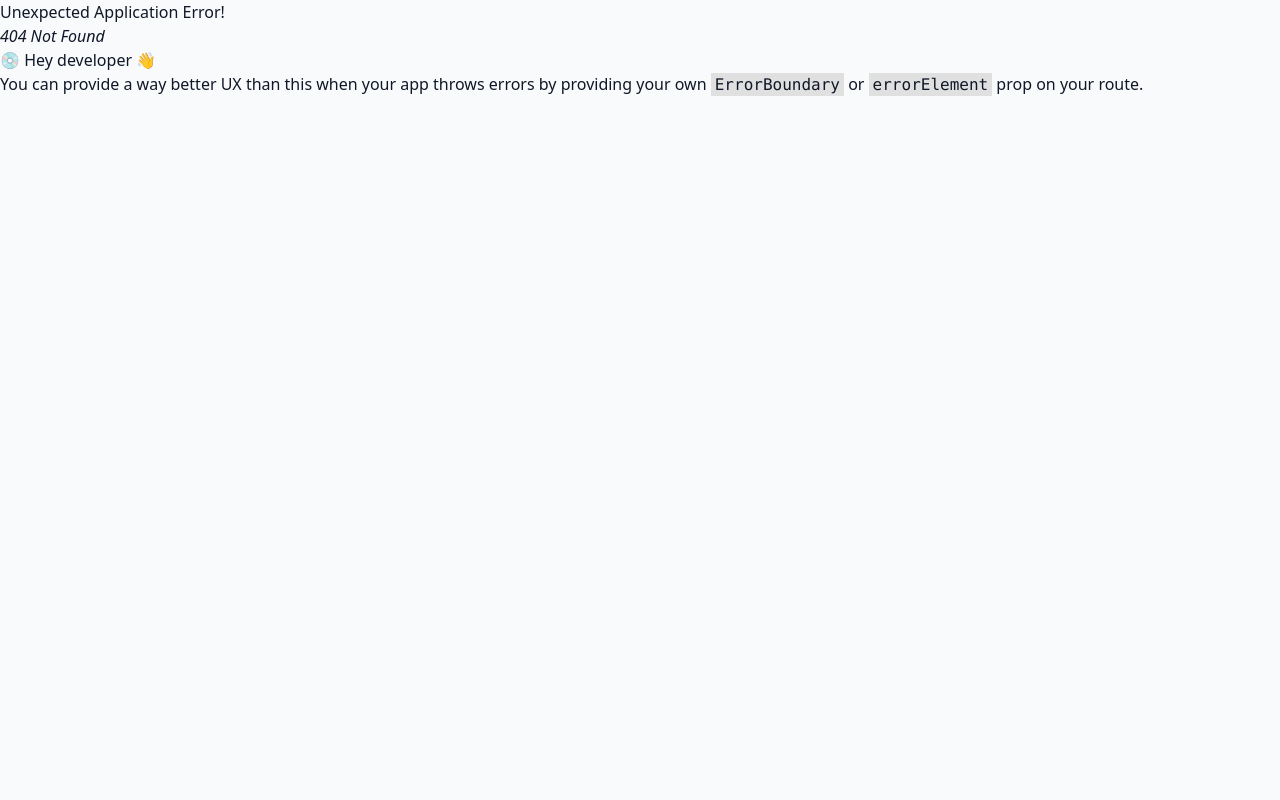
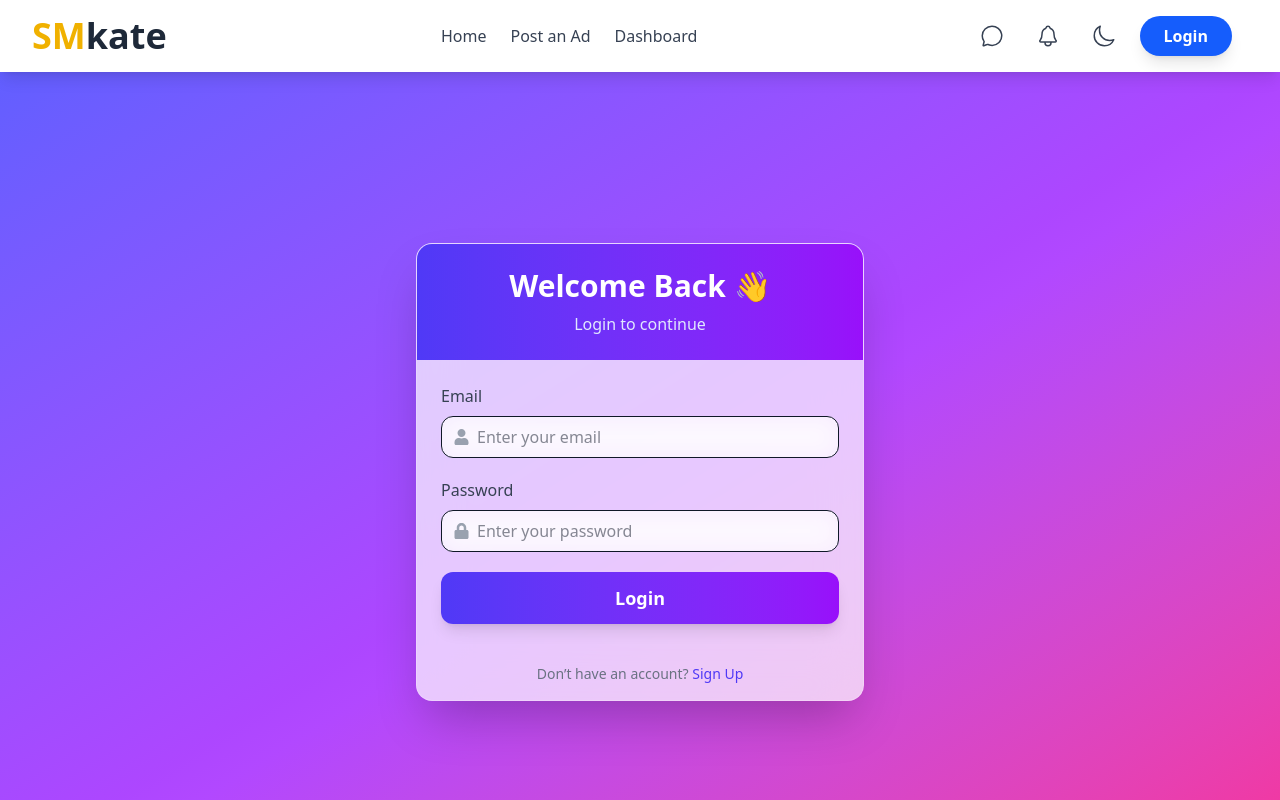
Before and after one commit to SkylerOnRadio/SIGIL, a React (Vite) app in the folder frontend/: page /login in a window 1280 px wide. Before the commit this address had no page. Shown: the top 800 px of the page. Built offline with nearby package versions, Linux system fonts and the light colour scheme.

Commit message:
added link functionality

```diff
--- a/frontend/src/App.jsx
+++ b/frontend/src/App.jsx
@@ -3,14 +3,15 @@ import {
 	createRoutesFromElements,
 	Route,
 	RouterProvider,
-} from "react-router-dom";
-import MainLayout from "./Layouts/MainLayout";
-import ProductPage from "./Pages/ProductPage";
-import Register from "./Pages/RegisterPage";
-import ProductCreation from "./Pages/ProductCreation";
-import Dashboard from "./Pages/Dashboard";
-import ChatPage from "./Pages/ChatPage";
-import PostAd from "./Pages/PostAd";
+} from 'react-router-dom';
+import MainLayout from './Layouts/MainLayout';
+import ProductPage from './Pages/ProductPage';
+import Register from './Pages/RegisterPage';
+import ProductCreation from './Pages/ProductCreation';
+import Dashboard from './Pages/Dashboard';
+import ChatPage from './Pages/ChatPage';
+import PostAd from './Pages/PostAd';
+import Login from './Pages/Login';
 const App = () => {
 	const router = createBrowserRouter(
 		createRoutesFromElements(
@@ -21,6 +22,7 @@ const App = () => {
 				<Route path="/Dashboard" element={<Dashboard />} />
 				<Route path="/ChatPage" element={<ChatPage />} />
 				<Route path="/PostAd" element={<PostAd />} />
+				<Route path="/login" element={<Login />} />
 			</Route>
 		)
 	);
--- a/frontend/src/Pages/RegisterPage.jsx
+++ b/frontend/src/Pages/RegisterPage.jsx
@@ -1,4 +1,4 @@
-import React, { useState } from 'react';
+import React, { useEffect, useState } from 'react';
 import { IoEyeOutline, IoEyeOffOutline } from 'react-icons/io5';
 import { useDispatch, useSelector } from 'react-redux';
 import { Link, useNavigate } from 'react-router-dom';
@@ -31,9 +31,11 @@ export default function Register() {
 		const { confirmPassword, ...userData } = formData;
 
 		dispatch(register(userData));
+	};
 
-		if (isSuccess) navigate('/');
-	};
+	useEffect(() => {
+		if (isSuccess && user) navigate('/');
+	}, [user, isSuccess, navigate]);
 
 	return (
 		<div className="min-h-screen flex items-center justify-center bg-gradient-to-br from-indigo-100 to-blue-100 dark:from-gray-800 dark:to-gray-900 px-4">
--- a/frontend/src/components/Navbar.jsx
+++ b/frontend/src/components/Navbar.jsx
@@ -4,6 +4,7 @@ import {
 	IoMoonOutline,
 } from 'react-icons/io5';
 import { useState, useEffect } from 'react';
+import { Link } from 'react-router-dom';
 
 const Navbar = () => {
 	const [darkMode, setDarkMode] = useState(false);
@@ -33,41 +34,42 @@ const Navbar = () => {
 					<Logo />
 				</a>
 				<nav className="hidden md:flex items-center space-x-6">
-					<a
-						href="#"
+					<Link
+						to="/"
 						className="text-gray-700 dark:text-gray-300 font-medium relative overflow-hidden group py-2"
 					>
 						<span className="relative z-10 hover:text-blue-600 dark:hover:text-blue-400 transition-colors duration-300">
 							Home
 						</span>
 						<span className="absolute left-0 bottom-0 w-full h-0.5 bg-blue-500 transform scale-x-0 group-hover:scale-x-100 transition-transform duration-300 origin-left"></span>
-					</a>
-					<a
-						href="#"
+					</Link>
+					<Link
+						href="/PostAd"
 						className="text-gray-700 dark:text-gray-300 font-medium relative overflow-hidden group py-2"
 					>
 						<span className="relative z-10 hover:text-blue-600 dark:hover:text-blue-400 transition-colors duration-300">
 							Post an Ad
 						</span>
 						<span className="absolute left-0 bottom-0 w-full h-0.5 bg-blue-500 transform scale-x-0 group-hover:scale-x-100 transition-transform duration-300 origin-left"></span>
-					</a>
-					<a
-						href="#"
+					</Link>
+					<Link
+						to="Dashboard"
 						className="text-gray-700 dark:text-gray-300 font-medium relative overflow-hidden group py-2"
 					>
 						<span className="relative z-10 hover:text-blue-600 dark:hover:text-blue-400 transition-colors duration-300">
 							Dashboard
 						</span>
 						<span className="absolute left-0 bottom-0 w-full h-0.5 bg-blue-500 transform scale-x-0 group-hover:scale-x-100 transition-transform duration-300 origin-left"></span>
-					</a>
+					</Link>
 				</nav>
 				<div className="flex items-center space-x-4">
-					<button
+					<Link
+						to="/ChatPage"
 						className="p-2 rounded-full text-gray-700 dark:text-gray-300 hover:bg-gray-100 dark:hover:bg-gray-700 transition-all duration-300 focus:outline-none focus:ring-2 focus:ring-blue-500 transform hover:scale-110"
 						aria-label="Chat"
 					>
 						<IoChatbubbleOutline className="w-6 h-6" />
-					</button>
+					</Link>
 					<button
 						className="p-2 rounded-full text-gray-700 dark:text-gray-300 hover:bg-gray-100 dark:hover:bg-gray-700 transition-all duration-300 focus:outline-none focus:ring-2 focus:ring-blue-500 transform hover:scale-110"
 						aria-label="Notifications"
@@ -85,12 +87,12 @@ const Navbar = () => {
 							<IoMoonOutline className="w-6 h-6" />
 						)}
 					</button>
-					<a
-						href="#"
+					<Link
+						to="/login"
 						className="hidden md:block px-6 py-2 rounded-full bg-blue-600 text-white font-semibold shadow-lg hover:bg-blue-700 transition-colors duration-300 transform hover:scale-105 focus:outline-none focus:ring-2 focus:ring-blue-500"
 					>
 						Login
-					</a>
+					</Link>
 					<button className="md:hidden p-2 rounded-full text-gray-700 dark:text-gray-300 hover:bg-gray-100 dark:hover:bg-gray-700 transition-colors duration-200">
 						<svg
 							xmlns="http://www.w3.org/2000/svg"
--- a/frontend/src/features/auth/authService.js
+++ b/frontend/src/features/auth/authService.js
@@ -1,19 +1,14 @@
 import axios from 'axios';
 
-const API = axios.create({
-	baseURL: 'http://localhost:5000',
-	withCredentials: true,
-});
-
 const register = async (userData) => {
-	const res = await API.post('/user/register', userData);
+	const res = await axios.post('/api/user/register', userData);
 
 	if (res.data) localStorage.setItem('user', JSON.stringify(res.data));
 	return res.data;
 };
 
 const login = async (userData) => {
-	const res = await API.post('/user/login', userData);
+	const res = await API.post('/api/user/login', userData);
 
 	if (res.data) localStorage.setItem('user', JSON.stringify(res.data));
 	return res.data;
@@ -21,7 +16,7 @@ const login = async (userData) => {
 
 const logout = async () => {
 	localStorage.removeItem('user');
-	const res = await API.get('/user/logout');
+	const res = await API.get('/api/user/logout');
 	return res.data;
 };
 
--- a/frontend/vite.config.js
+++ b/frontend/vite.config.js
@@ -10,4 +10,10 @@ export default defineConfig({
 			external: ['@reduxjs/toolkit', 'react-redux'],
 		},
 	},
+	server: {
+		port: 3000,
+		proxy: {
+			'/api': 'http://localhost:5000',
+		},
+	},
 });
```
Also changed, not shown: 1 other file (tests, documents, lock files or other folders). Lines whose indentation alone changed are shown as unchanged.
